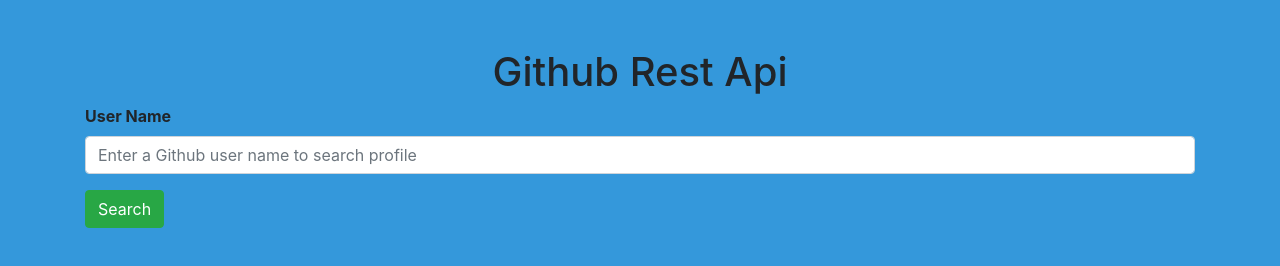
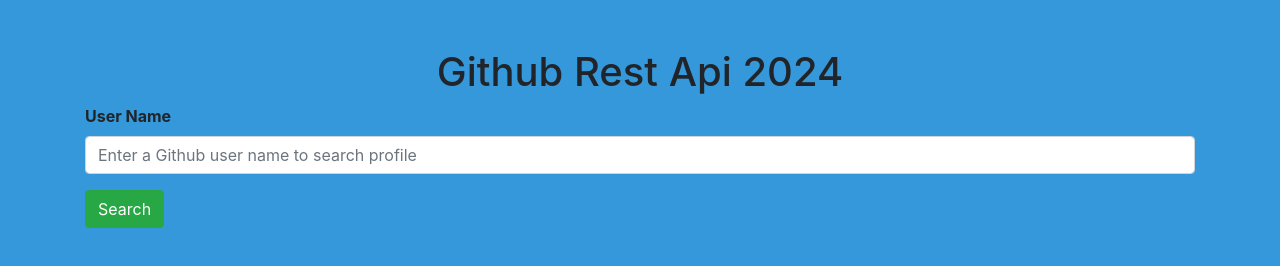
Before and after one commit to Lynsalt/Github-REST-API-Search, a plain HTML site: page index.html in a window 1280 px wide. Drawn offline with nearby package versions, Linux system fonts and the light colour scheme.

Commit message:
Updated title to include year

```diff
--- a/index.html
+++ b/index.html
@@ -11,7 +11,7 @@
 </head>
 <body>
 	<div class="container mt-5">
-		<h1 class="text-center"> Github Rest Api</h1>
+		<h1 class="text-center"> Github Rest Api 2024</h1>
 		<form id="userForm">
 		   <div class="form-group">
 		   	<label for="username"><b>User Name</b></label>
```
